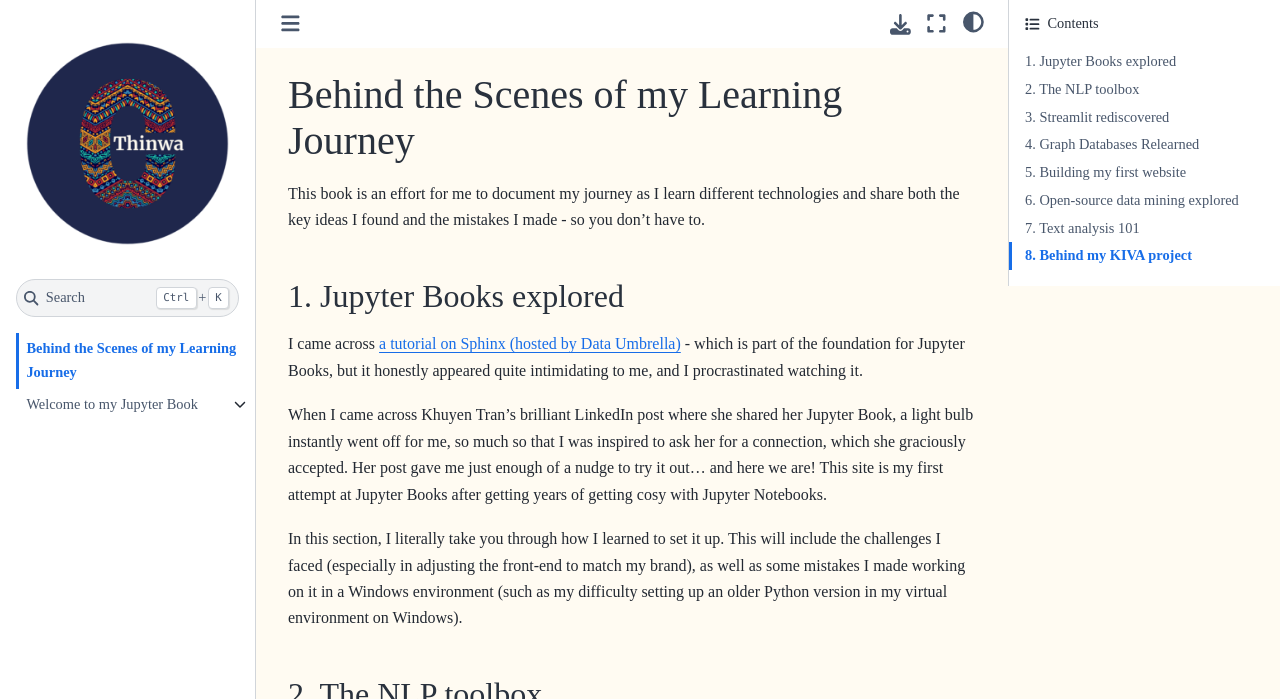
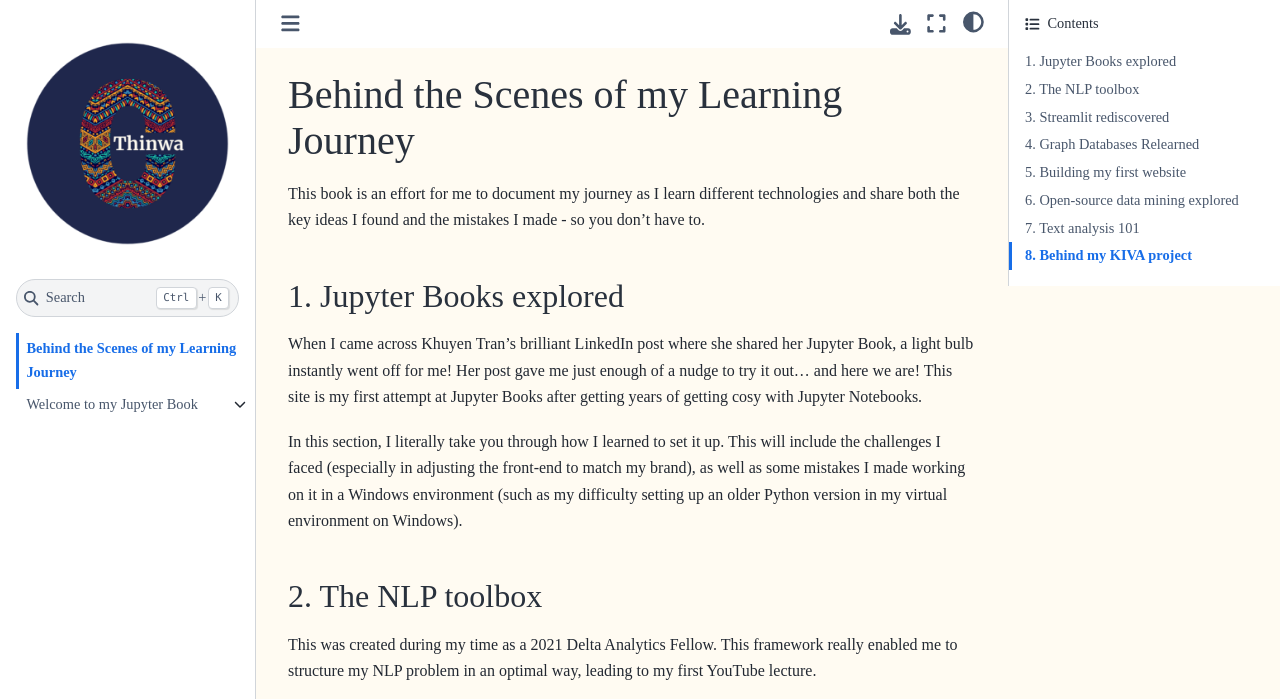
Before and after one commit to CeeThinwa/BTS-Continuous-Learning, a Jupyter Book: the page built from book/intro.md, in a window 1280 px wide and 900 px high, cut to the strip 0-699 px from the top of the window. Built offline with Jupyter Book 1.0.4 settings and Sphinx 7.4.7 and the Sphinx Book theme 1.1.4, drawn with Linux system fonts in a browser that asks for light colours.

Commit message:
Update intro.md

```diff
--- a/book/intro.md
+++ b/book/intro.md
@@ -7,17 +7,9 @@ don't have to.
 
 ## 1. Jupyter Books explored
 
-I came across <a href='https://youtu.be/tXWscUSYdBs'>
-a tutorial on Sphinx (hosted by Data Umbrella)</a> -
-which is part of the foundation for Jupyter Books, but it honestly appeared
-quite intimidating to me, and I procrastinated watching
-it.
-
 When I came across Khuyen Tran's brilliant LinkedIn
 post where she shared her Jupyter Book, a light bulb
-instantly went off for me, so much so that I was
-inspired to ask her for a connection, which she
-graciously accepted. Her post gave me just enough of a nudge
+instantly went off for me! Her post gave me just enough of a nudge
 to try it out... and here we are! This site is my first
 attempt at Jupyter Books after getting years of
 getting cosy with Jupyter Notebooks.
```
